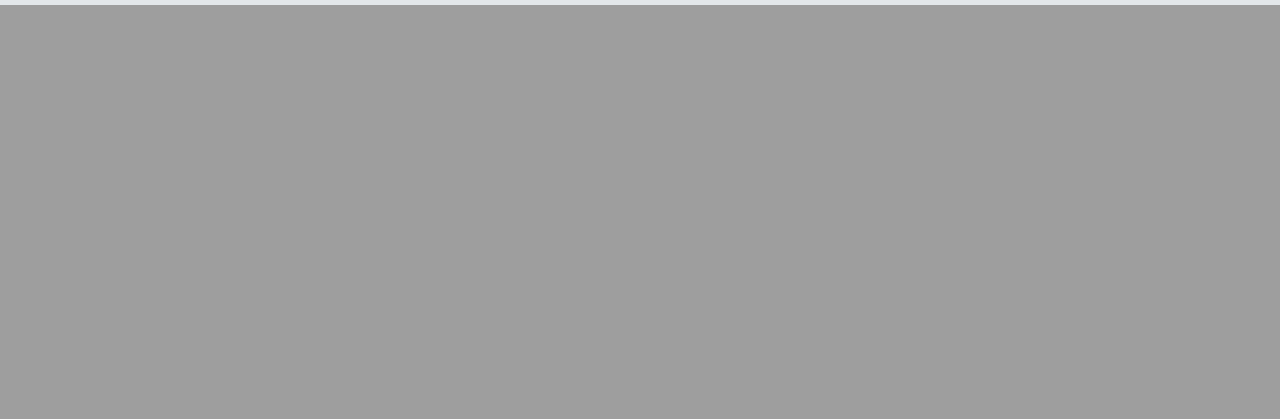
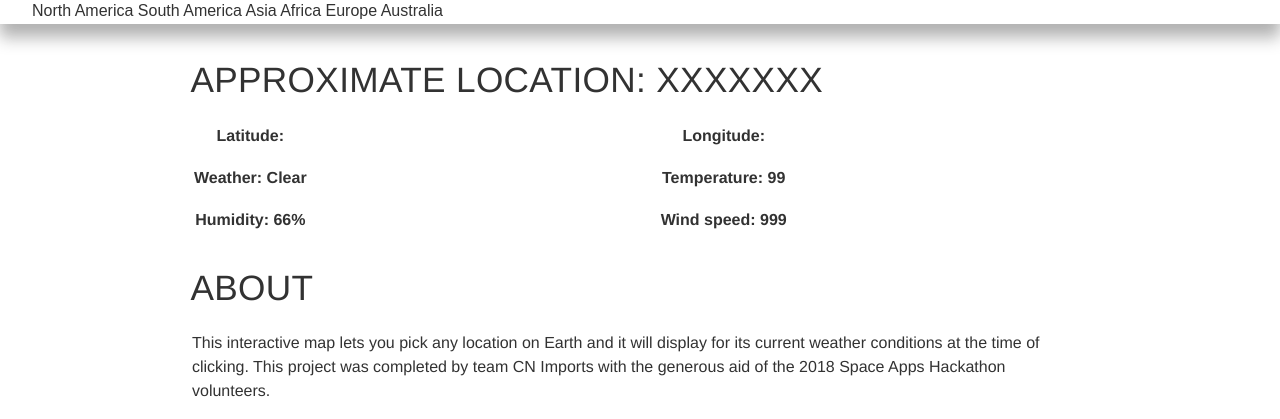
Before and after one commit to Xu-Yifei/Project-Firemap, a PHP site: page / in a window 1280 px wide. Shown: the part 938-1357 px from the top of the page. Before the commit the page ends 943 px from the top, so only its background shows below. Run offline with PHP 8.4, Linux system fonts and the light colour scheme; lists and menus that the app fills with data are empty; some libraries are stand-ins or nearby versions.

Commit message:
Update styles.css

```diff
--- a/styles.css
+++ b/styles.css
@@ -6,22 +6,26 @@
 
 body{
 	/* Setting the default text color, size, page background and a font stack: */
-	font-size:0.825em;
-	color:#e25822;
-	background-color:#e3e7ea;
+	font-size:1em;
+	color:#323232;
+	background-color:#ffffff;
 	font-family:Arial, Helvetica, sans-serif;
 }
 
 /* Hyperlink Styles: */
 
 a, a:visited {
-	color:#0196e3;
+	color:#323232;
 	text-decoration:none;
 	outline:none;
 }
 
 a:hover{
-	text-decoration:underline;
+
+}
+
+a.continent_button:hover {
+	background-color: #aaaaaa;
 }
 
 a img{
@@ -38,8 +42,13 @@ h1,h2,h3{
 h1{
 	/* The logo text */
 	font-size:3.5em;
-	padding:0.5em 0 0;
 	text-transform:uppercase;
+	color: #f27e26;
+}
+
+h2{
+	padding-left: 4.5em;
+	padding-right: 4.5em;
 }
 
 h3{
@@ -47,20 +56,46 @@ h3{
 	font-family:forte,"Myriad Pro","Helvetica Neue",Helvetica,Arial,Sans-Serif;
 	font-size:2em;
 	font-weight:normal;
-	margin:0 0 1em;
 }
 
 
 h2{
 	font-size:2.2em;
 	font-weight:normal;
+	padding-bottom: 0.65em;
 	letter-spacing:0.01em;
 	text-transform:uppercase;
 }
 
 p{
+	font-family: "Helvetica";
 	line-height:1.5em;
-	padding-bottom:1em;
+	padding-left: 10em;
+	padding-right: 12em;
+	padding-bottom: 1em;
+}
+
+.bonus {
+	padding-left: 2em;
+	padding-right: 2em;
+}
+
+.continent {
+	padding-right: 2em;
+	padding-left: 2em;
+	padding-top: 0.2em;
+	padding-bottom: 0.2em;
+	box-shadow: 0 1em 1em 0 rgba(0, 0, 0, 0.2), 0 6px 1em 0 rgba(0, 0, 0, 0.19);
+}
+
+#headerbar{
+	background-color: #ffffff;
+	font-size: 5.5em;
+	padding-left: 2em;
+	padding-right: 2em;
+	padding-top: 0.2em;
+	padding-bottom: 0.2em;
+	border: 1px DarkGray;
 }
 
 .line{
@@ -141,13 +176,14 @@ div.nav, div.article, div.nav ul li a,div.figure{
 /* Article styles: */
 
 #map{
-	height:580px;
+	height:50em;
 	/*width:90px;*/
 }
 
 #page{
-	width:960px;
-	margin:0 auto;
+	width:100%;
+	margin: 0;
+	padding: 2em,2em,2em,2em;
 	position:relative;
 }
 
```
